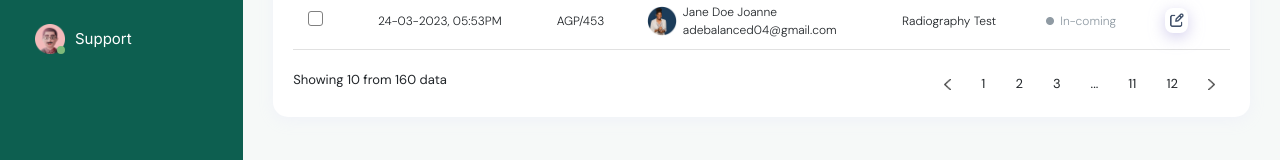
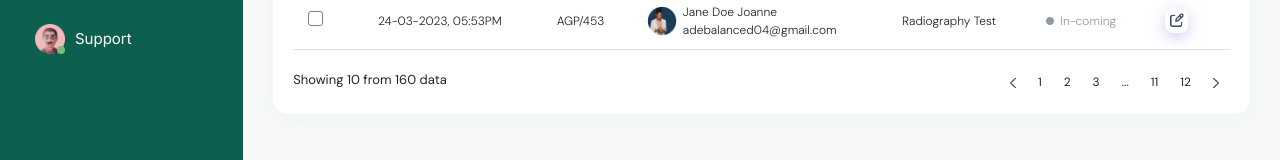
Before and after one commit to Cloud-Equipment/Cloud-interface, a React (Create React App) app: page / in a window 1280 px wide. Shown: the part 637-797 px from the top of the page. Built offline with nearby package versions, Linux system fonts and the light colour scheme.

Commit message:
Pagination

```diff
--- a/src/css/style.css
+++ b/src/css/style.css
@@ -571,7 +571,7 @@
   font-size: 13px;
 }
 .AppointmentTable .down img {
-  width: 7px;
+  width: 6px;
 }
 .AppointmentTable .down ul {
   display: flex;
@@ -581,9 +581,9 @@
 }
 .AppointmentTable .down ul li {
   cursor: pointer;
-  padding: 4px 10px;
-  font-size: 13px;
-  margin: 0 5px;
+  padding: 3px 8px;
+  font-size: 12px;
+  margin: 0 3px;
 }
 .AppointmentTable .down ul li:hover {
   background-color: #54D4BD;
--- a/src/css/style.scss
+++ b/src/css/style.scss
@@ -666,7 +666,7 @@ $play: 'Playfair Display', serif;
             font-size: 13px;
         }
         img{
-            width: 7px;
+            width: 6px;
         }
         ul{
             display: flex;
@@ -675,9 +675,9 @@ $play: 'Playfair Display', serif;
             margin: 0;
             li{
                 cursor: pointer;
-                padding: 4px 10px;
-                font-size: 13px;
-                margin: 0 5px ;
+                padding: 3px 8px;
+                font-size: 12px;
+                margin: 0 3px ;
                 &:hover{
                     background-color: #54D4BD;
                     color: $white;
```
Also changed, not shown: 1 other file (tests, documents, lock files or other folders).
